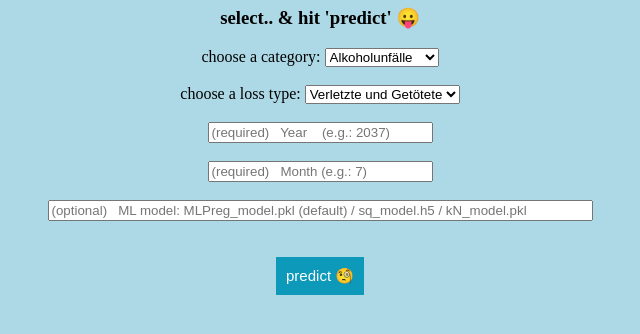
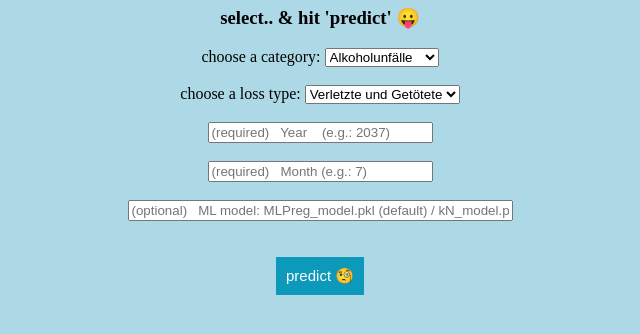
Before and after one commit to Emad-Abdalghaffar/Digital_Product_School__AI_Challenge, a Flask app: page / in a window 1280 px wide. Shown: the part 173-507 px from the top of the page, without its empty margins (320-960 px from the left). Run offline with Flask 2, Linux system fonts and the light colour scheme.

Commit message:
Prediction Function & Web-APP & Deployment

```diff
--- a/templates/web-app_page.html
+++ b/templates/web-app_page.html
@@ -42,7 +42,7 @@
 
     <input type="text" name="year" placeholder="(required)   Year    (e.g.: 2037)" required="required" size="25"/><br><br>
     <input type="text" name="month" placeholder="(required)   Month (e.g.: 7)" required="required" size="25"/><br><br>
-    <input type="text" name="model" placeholder="(optional)   ML model: MLPreg_model.pkl (default) / sq_model.h5 / kN_model.pkl" size="65"/><br><br><br>
+    <input type="text" name="model" placeholder="(optional)   ML model: MLPreg_model.pkl (default) / kN_model.pkl" size="45"/><br><br><br>
 
     <button type="submit">predict 🧐</button><br><br><br>
 
```
Also changed, not shown: README.md, 1 other file.
